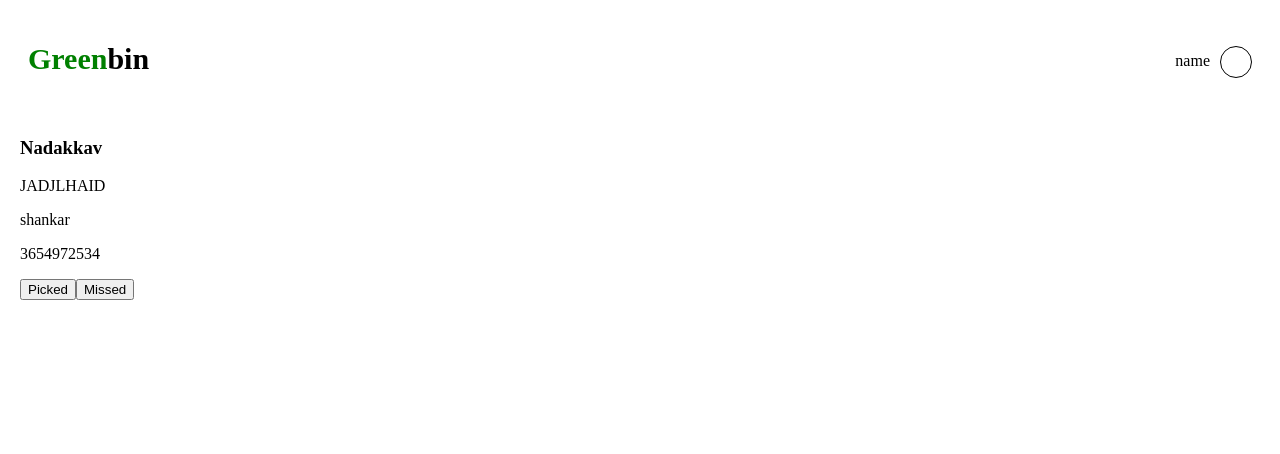
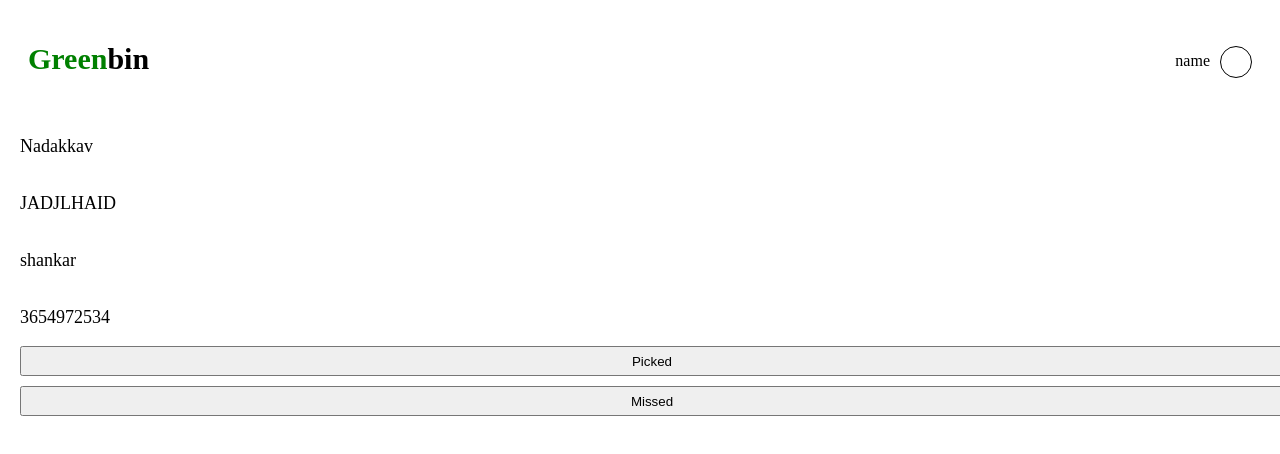
Before and after one commit to The-Articles-Group/greenbin, a React (Create React App) app in the folder greenbin_client/greenbin_app/: page / in a window 1280 px wide. Shown: the top 454 px of the page. Built offline with nearby package versions, Linux system fonts and the light colour scheme.

Commit message:
modified:   greenbin_client/greenbin_app/src/components/Listbox.js 	modified:   greenbin_client/greenbin_app/src/styles/list.css

```diff
--- a/greenbin_client/greenbin_app/src/components/Listbox.js
+++ b/greenbin_client/greenbin_app/src/components/Listbox.js
@@ -9,7 +9,7 @@ export default function Listbox() {
     <div className='list-container'>
      <div className="box">
         <div className='lists'>
-          <h3 className='pickup-area'>Nadakkav</h3>
+          <p className='pickup-area'>Nadakkav</p>
           <p className='pickup-house'>JADJLHAID</p>
           <p className='pickup-name'>shankar</p>
           <p className='pickup-phone'>3654972534</p>
--- a/greenbin_client/greenbin_app/src/styles/list.css
+++ b/greenbin_client/greenbin_app/src/styles/list.css
@@ -1,7 +1,23 @@
+body{
+    overflow-x: hidden;
+}
 .box{
     position:relative;
-    width:100vw;
+    width:100%;
     height:100vh;
     transform : translateX(-8px) ;
     padding: 20px;
+
 }
+
+.lists{
+    display: flex;
+    flex-direction: column;
+    p{
+        font-size: 18px;
+    }
+    button{
+        height: 30px;
+        margin-bottom: 10px;
+    }
+}
```
